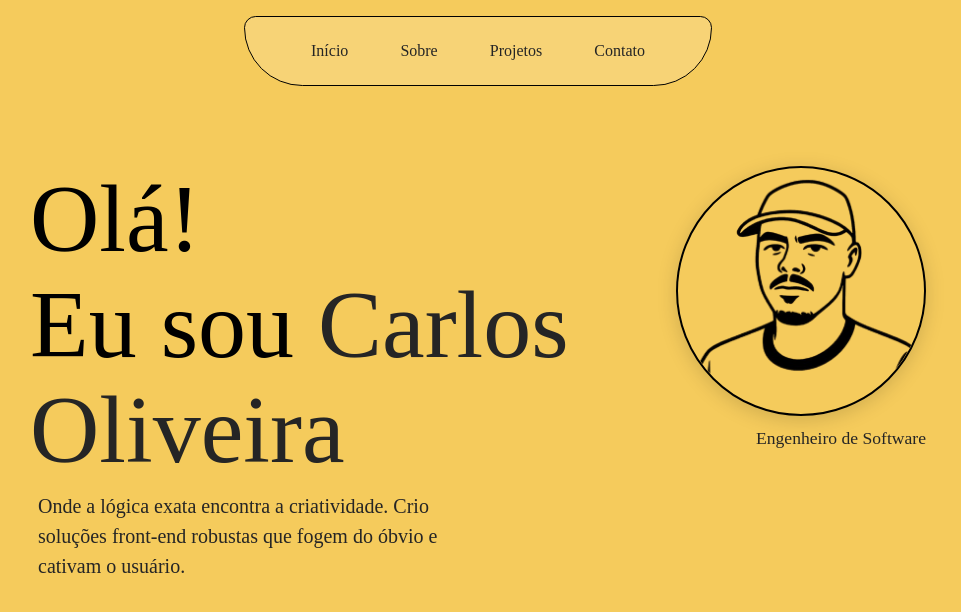
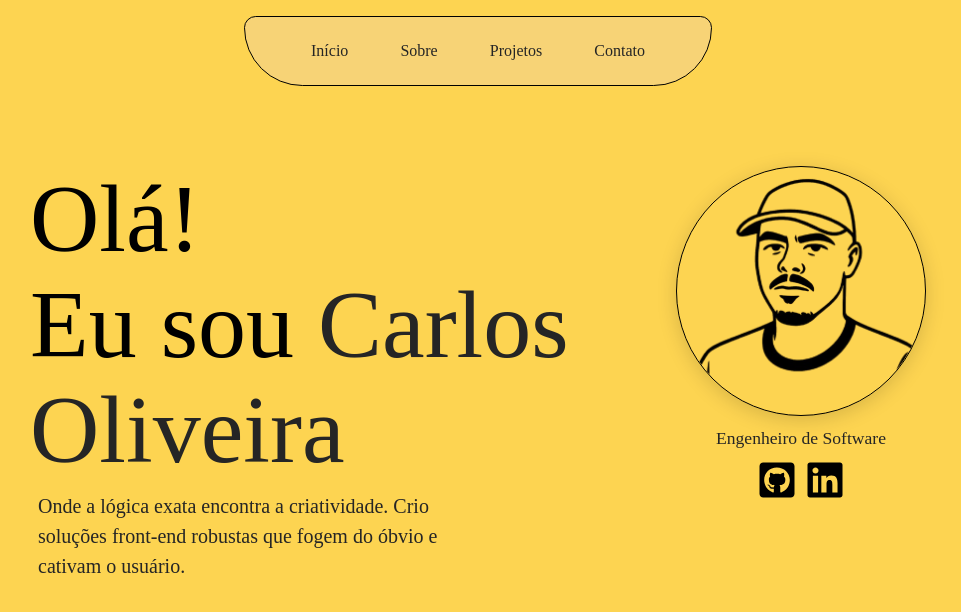
Before and after one commit to caosoliveirax/portfolio-dev, a React (Vite) app: page / in a window 1280 px wide. Shown: the top 612 px of the page, without its empty margins (162-1123 px from the left). Built offline with nearby package versions, Linux system fonts and the light colour scheme; a web font is replaced by a local one.

Commit message:
feat: add github and linkedin social links

```diff
--- a/package.json
+++ b/package.json
@@ -14,6 +14,7 @@
   "dependencies": {
     "react": "^19.1.1",
     "react-dom": "^19.1.1",
+    "react-icons": "^5.5.0",
     "styled-components": "^6.1.19"
   },
   "devDependencies": {
--- a/src/components/Sections/Hero/index.tsx
+++ b/src/components/Sections/Hero/index.tsx
@@ -1,4 +1,5 @@
 import * as S from './styles'
+import { FaLinkedin, FaGithubSquare } from 'react-icons/fa'
 import profile from '../../../assets/profile.png'
 
 export const Hero = () => {
@@ -16,6 +17,26 @@ export const Hero = () => {
       <div className="wrapper-right">
         <S.ProfileImage src={profile} alt="Ícone de perfil" />
         <S.Subtitle>Engenheiro de Software</S.Subtitle>
+        <S.SocialLinks>
+          <S.SocialItem>
+            <S.SocialLink
+              target="_blank"
+              aria-label="GitHub"
+              href="https://github.com/caosoliveirax"
+            >
+              <FaGithubSquare size={40} />
+            </S.SocialLink>
+          </S.SocialItem>
+          <S.SocialItem>
+            <S.SocialLink
+              target="_blank"
+              aria-label="LinkedIn"
+              href="https://www.linkedin.com/in/carlos-oliveira-044552148"
+            >
+              <FaLinkedin size={40} />
+            </S.SocialLink>
+          </S.SocialItem>
+        </S.SocialLinks>
       </div>
     </S.HeroContainer>
   )
--- a/src/components/Sections/Hero/styles.ts
+++ b/src/components/Sections/Hero/styles.ts
@@ -20,8 +20,9 @@ export const HeroContainer = styled.section`
     display: flex;
     flex-direction: column;
     justify-content: space-between;
-    align-items: flex-end;
+    align-items: center;
     text-align: end;
+    gap: 8px;
   }
 
   @media (max-width: ${({ theme }) => theme.breakpoints.mobile}) {
@@ -33,21 +34,6 @@ export const HeroContainer = styled.section`
     .wrapper-right {
       align-items: center;
     }
-  }
-`
-
-export const ProfileImage = styled.img`
-  width: 250px;
-  height: 250px;
-  border-radius: 50%;
-  object-fit: cover;
-  border: 2px solid ${({ theme }) => theme.colors.text};
-  box-shadow: 0px 4px 20px rgba(0, 0, 0, 0.15);
-  margin-bottom: 8px;
-
-  @media (max-width: ${({ theme }) => theme.breakpoints.mobile}) {
-    width: 150px;
-    height: 150px;
   }
 `
 
@@ -67,6 +53,30 @@ export const Title = styled.h1`
     text-align: center;
   }
 `
+export const Description = styled.p`
+  margin-top: 8px;
+  width: 408px;
+  color: ${({ theme }) => theme.colors.subtext};
+  font-size: 1.25rem;
+  letter-spacing: 2%;
+  line-height: 1.5;
+  text-align: start;
+  margin-left: 8px;
+`
+
+export const ProfileImage = styled.img`
+  width: 250px;
+  height: 250px;
+  border-radius: 50%;
+  object-fit: cover;
+  border: 1px solid ${({ theme }) => theme.colors.text};
+  box-shadow: 0px 4px 20px rgba(0, 0, 0, 0.15);
+
+  @media (max-width: ${({ theme }) => theme.breakpoints.mobile}) {
+    width: 150px;
+    height: 150px;
+  }
+`
 
 export const Subtitle = styled.h2`
   font-size: 1.1rem;
@@ -79,13 +89,28 @@ export const Subtitle = styled.h2`
   }
 `
 
-export const Description = styled.p`
-  margin-top: 8px;
-  width: 408px;
-  color: ${({ theme }) => theme.colors.subtext};
-  font-size: 1.25rem;
-  letter-spacing: 2%;
-  line-height: 1.5;
-  text-align: start;
-  margin-left: 8px;
+export const SocialLinks = styled.ul`
+  display: flex;
+  gap: 8px;
+  list-style: none;
 `
+
+export const SocialItem = styled.li`
+  display: flex;
+`
+
+export const SocialLink = styled.a`
+  color: ${({ theme }) => theme.colors.text};
+  display: flex;
+  align-items: center;
+  justify-content: center;
+  transition: all 0.3s ease-in-out;
+  cursor: pointer;
+  text-decoration: none;
+
+  &:hover {
+    color: ${({ theme }) => theme.colors.subtext};
+    transform: translateY(-2px);
+    filter: drop-shadow(0px 4px 4px rgba(0, 0, 0, 0.25));
+  }
+`
--- a/src/styles/theme.ts
+++ b/src/styles/theme.ts
@@ -1,7 +1,7 @@
 export const theme = {
   colors: {
     primary: '#F5CB5C',
-    background: '#F5CB5C',
+    background: '#FDD451',
     text: '#000000',
     subtext: '#252525',
     secondary: '#F7D376'
```
Also changed, not shown: 1 other file (tests, documents, lock files or other folders).
